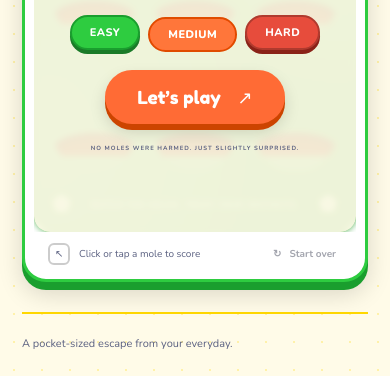
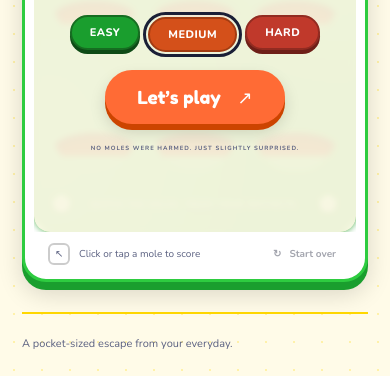
Before and after one commit to partofaplan/whack-a-mole, a plain HTML site: page index.html in a window 390 px wide. Shown: the part 708-1084 px from the top of the page. Drawn offline with nearby package versions, Linux system fonts and the light colour scheme.

Commit message:
fix: address review findings for PR #5
- Darken difficulty button colors for WCAG AA contrast
  (Easy #1a9e2e, Medium #d4501a, Hard #c0392b — all pass 4.5:1 on white)
- Hit-points floater: white text with coral drop-shadow (was coral on green ~1:1)
- Field-top and field-bottom labels: add text-shadow for legibility on green
- Fix float keyframe: rotate baked into translate so no sideways drift
- Selected difficulty button: dark outline marker + hover override so
  selected state stays visually distinct on mobile tap/hover
- prefers-reduced-motion: add animation-iteration-count:1 to stop spinning

```diff
--- a/mobile/style.css
+++ b/mobile/style.css
@@ -33,7 +33,7 @@ p{color:var(--muted);font-size:14px;line-height:1.8}
 .scoreboard strong{font-family:'Fredoka One',cursive;font-size:36px;line-height:1;font-weight:400;color:var(--ink)}
 .scoreboard small{font-size:18px;margin-left:2px;color:var(--muted)}
 .field{position:relative;overflow:hidden;border-radius:16px;background:var(--field);background-image:radial-gradient(ellipse at 5% 80%,#81c78488 0,transparent 50%),radial-gradient(ellipse at 95% 10%,#a5d6a788 0,transparent 50%);height:62vh;min-height:500px;max-height:820px}
-.field-top{display:flex;justify-content:space-between;padding:16px 22px;font-size:7px;letter-spacing:1.2px;color:#fff;font-family:'Nunito',sans-serif;font-weight:700}
+.field-top{display:flex;justify-content:space-between;padding:16px 22px;font-size:7px;letter-spacing:1.2px;color:#fff;font-family:'Nunito',sans-serif;font-weight:700;text-shadow:0 1px 3px rgba(0,0,0,.5)}
 .field-top i{display:inline-block;width:5px;height:5px;background:#fff;border-radius:50%;margin-right:5px}
 .garden{display:grid;grid-template-columns:repeat(3,1fr);grid-template-rows:repeat(3,minmax(0,1fr));gap:16px 40px;padding:12px 48px 28px;height:calc(100% - 80px)}
 .hole{position:relative;border:0;background:transparent;min-width:0;overflow:hidden;border-radius:45%;touch-action:manipulation;isolation:isolate}
@@ -43,9 +43,9 @@ p{color:var(--muted);font-size:14px;line-height:1.8}
 .hole.up .mole{transform:translate(-50%,13%);transition:transform .15s cubic-bezier(.2,1.5,.5,1)}
 .hole.hit .mole{transform:translate(-50%,22%) rotate(-12deg);filter:brightness(1.15)}
 .hole.hit:after{background:#a0522d}
-.hit-points{position:absolute;z-index:5;left:50%;top:0;font-family:'Fredoka One',cursive;font-weight:400;font-size:28px;color:var(--coral);transform:rotate(-8deg);animation:float .65s forwards;pointer-events:none}
-@keyframes float{from{transform:rotate(-8deg) translate(-50%,20px);opacity:1}to{transform:rotate(-8deg) translate(-50%,-30px);opacity:0}}
-.field-bottom{position:absolute;bottom:14px;width:100%;text-align:center;font-size:7px;letter-spacing:1.4px;color:#fff;display:flex;justify-content:center;align-items:center;gap:20px}
+.hit-points{position:absolute;z-index:5;left:50%;top:0;font-family:'Fredoka One',cursive;font-weight:400;font-size:28px;color:#fff;text-shadow:0 2px 0 var(--coral),0 0 6px rgba(0,0,0,.4);animation:float .65s forwards;pointer-events:none}
+@keyframes float{from{transform:translate(-50%,20px) rotate(-8deg);opacity:1}to{transform:translate(-50%,-30px) rotate(-8deg);opacity:0}}
+.field-bottom{position:absolute;bottom:14px;width:100%;text-align:center;font-size:7px;letter-spacing:1.4px;color:#fff;text-shadow:0 1px 3px rgba(0,0,0,.5);display:flex;justify-content:center;align-items:center;gap:20px}
 .field-bottom span{font-size:20px}
 .overlay{position:absolute;inset:0;background:rgba(255,251,232,.92);backdrop-filter:blur(3px);display:flex;align-items:center;justify-content:center;flex-direction:column;z-index:6}
 .overlay[hidden]{display:none}
@@ -70,11 +70,12 @@ footer{display:flex;justify-content:space-between;border-top:2px solid #FFD700;m
 /* Difficulty selector */
 .difficulty{display:flex;gap:8px;justify-content:center;margin:12px 0 6px}
 .difficulty-btn{border:2px solid transparent;background:#e8f5e9;color:var(--ink);border-radius:30px;padding:8px 18px;font-family:'Nunito',sans-serif;font-size:11px;font-weight:800;letter-spacing:.5px;text-transform:uppercase;transition:background .15s,transform .1s,box-shadow .1s}
-.difficulty-btn[data-difficulty="easy"]{background:#2ECC40;color:#fff;border-color:#1a9e2e;box-shadow:0 4px 0 #1a7a28}
-.difficulty-btn[data-difficulty="medium"]{background:#FF6B35;color:#fff;border-color:#cc4400;box-shadow:0 4px 0 #992e00}
-.difficulty-btn[data-difficulty="hard"]{background:#e74c3c;color:#fff;border-color:#b03a2e;box-shadow:0 4px 0 #8a2218}
-.difficulty-btn[aria-pressed="true"]{transform:translateY(2px);box-shadow:none;filter:brightness(1.1)}
-.difficulty-btn:hover{filter:brightness(1.1);transform:translateY(-1px)}
+.difficulty-btn[data-difficulty="easy"]{background:#1a9e2e;color:#fff;border-color:#166d21;box-shadow:0 4px 0 #0e4a16}
+.difficulty-btn[data-difficulty="medium"]{background:#d4501a;color:#fff;border-color:#a33c12;box-shadow:0 4px 0 #7a2a0c}
+.difficulty-btn[data-difficulty="hard"]{background:#c0392b;color:#fff;border-color:#922b21;box-shadow:0 4px 0 #6e1f18}
+.difficulty-btn:hover{filter:brightness(1.12);transform:translateY(-1px)}
+.difficulty-btn[aria-pressed="true"]{transform:translateY(2px);box-shadow:none;outline:3px solid var(--ink);outline-offset:2px}
+.difficulty-btn[aria-pressed="true"]:hover{transform:translateY(2px);filter:none}
 .difficulty-btn:disabled{opacity:.5;cursor:default;transform:none}
 
 /* ── Mobile-specific overrides ─────────────────────────────────────────── */
@@ -117,4 +118,4 @@ footer{display:none}
 .game-footer{padding:10px 12px}
 .game-footer button{font-size:12px;padding:8px 14px;border:2px solid var(--lime);border-radius:20px;background:#f0fdf4}
 @media(max-height:500px){.overlay{padding:8px}.welcome-mark,.overlay-note{display:none}.overlay h2{font-size:24px;margin:6px 0}.overlay p{margin:4px 0}.difficulty{margin:4px 0}.play-button{margin:6px 0}}
-@media(prefers-reduced-motion:reduce){*,*:before,*:after{transition:none!important;animation-duration:.01ms!important}}
+@media(prefers-reduced-motion:reduce){*,*:before,*:after{transition:none!important;animation-duration:.01ms!important;animation-iteration-count:1!important}}
--- a/style.css
+++ b/style.css
@@ -41,7 +41,7 @@ p{color:var(--muted);font-size:14px;line-height:1.8}
 .scoreboard strong{font-family:'Fredoka One',cursive;font-size:36px;line-height:1;font-weight:400;color:var(--ink)}
 .scoreboard small{font-size:18px;margin-left:2px;color:var(--muted)}
 .field{position:relative;overflow:hidden;border-radius:16px;background:var(--field);background-image:radial-gradient(ellipse at 5% 80%,#81c78488 0,transparent 50%),radial-gradient(ellipse at 95% 10%,#a5d6a788 0,transparent 50%);height:62vh;min-height:500px;max-height:820px}
-.field-top{display:flex;justify-content:space-between;padding:16px 22px;font-size:7px;letter-spacing:1.2px;color:#fff;font-family:'Nunito',sans-serif;font-weight:700}
+.field-top{display:flex;justify-content:space-between;padding:16px 22px;font-size:7px;letter-spacing:1.2px;color:#fff;font-family:'Nunito',sans-serif;font-weight:700;text-shadow:0 1px 3px rgba(0,0,0,.5)}
 .field-top i{display:inline-block;width:5px;height:5px;background:#fff;border-radius:50%;margin-right:5px}
 .garden{display:grid;grid-template-columns:repeat(3,1fr);grid-template-rows:repeat(3,minmax(0,1fr));gap:16px 40px;padding:12px 48px 28px;height:calc(100% - 80px)}
 .hole{position:relative;border:0;background:transparent;min-width:0;overflow:hidden;border-radius:45%;touch-action:manipulation;isolation:isolate}
@@ -51,9 +51,9 @@ p{color:var(--muted);font-size:14px;line-height:1.8}
 .hole.up .mole{transform:translate(-50%,13%);transition:transform .15s cubic-bezier(.2,1.5,.5,1)}
 .hole.hit .mole{transform:translate(-50%,22%) rotate(-12deg);filter:brightness(1.15)}
 .hole.hit:after{background:#a0522d}
-.hit-points{position:absolute;z-index:5;left:50%;top:0;font-family:'Fredoka One',cursive;font-weight:400;font-size:28px;color:var(--coral);transform:rotate(-8deg);animation:float .65s forwards;pointer-events:none}
-@keyframes float{from{transform:rotate(-8deg) translate(-50%,20px);opacity:1}to{transform:rotate(-8deg) translate(-50%,-30px);opacity:0}}
-.field-bottom{position:absolute;bottom:14px;width:100%;text-align:center;font-size:7px;letter-spacing:1.4px;color:#fff;display:flex;justify-content:center;align-items:center;gap:20px}
+.hit-points{position:absolute;z-index:5;left:50%;top:0;font-family:'Fredoka One',cursive;font-weight:400;font-size:28px;color:#fff;text-shadow:0 2px 0 var(--coral),0 0 6px rgba(0,0,0,.4);animation:float .65s forwards;pointer-events:none}
+@keyframes float{from{transform:translate(-50%,20px) rotate(-8deg);opacity:1}to{transform:translate(-50%,-30px) rotate(-8deg);opacity:0}}
+.field-bottom{position:absolute;bottom:14px;width:100%;text-align:center;font-size:7px;letter-spacing:1.4px;color:#fff;text-shadow:0 1px 3px rgba(0,0,0,.5);display:flex;justify-content:center;align-items:center;gap:20px}
 .field-bottom span{font-size:20px}
 .overlay{position:absolute;inset:0;background:rgba(255,251,232,.9);backdrop-filter:blur(3px);display:flex;align-items:center;justify-content:center;flex-direction:column;z-index:6}
 .overlay[hidden]{display:none}
@@ -78,14 +78,15 @@ footer>span:last-child{font-size:8px;letter-spacing:1.3px}
 @media(min-width:1450px){main{max-width:1280px}.intro{padding-top:60px;padding-bottom:49px}}
 @media(max-width:800px){header{height:78px}.header-note{display:none}main{padding:0 22px}.intro{padding:35px 0}h1{font-size:48px}.field{height:60vh;min-height:460px;max-height:680px}.garden{padding:10px 24px 24px;gap:12px 20px}.mole{width:100px;height:121px}.hole:after{height:39px}.game-card{max-width:680px;width:100%;margin:auto}footer{margin-top:30px}footer>span:last-child{display:none}}
 @media(max-width:430px){.brand{font-size:22px}.brand-icon{font-size:32px}.sound{padding:8px 12px}h1{font-size:42px}.intro p{font-size:12px}.garden{padding:10px 15px 25px;gap:10px}.field-top{padding:18px 12px;font-size:6px}.field{height:60vh;min-height:380px;max-height:500px}.garden{height:calc(100% - 80px)}.mole{width:76px;height:92px}.hole:after{height:31px}.overlay h2{font-size:30px}.overlay p{font-size:11px}.scoreboard strong{font-size:28px}.stat-label{font-size:7px}.overlay-note{font-size:6px}}
-@media(prefers-reduced-motion:reduce){*,*:before,*:after{transition:none!important;animation-duration:.01ms!important}}
+@media(prefers-reduced-motion:reduce){*,*:before,*:after{transition:none!important;animation-duration:.01ms!important;animation-iteration-count:1!important}}
 
 /* Difficulty selector */
 .difficulty{display:flex;gap:8px;justify-content:center;margin:12px 0 6px}
 .difficulty-btn{border:2px solid transparent;background:#e8f5e9;color:var(--ink);border-radius:30px;padding:8px 18px;font-family:'Nunito',sans-serif;font-size:11px;font-weight:800;letter-spacing:.5px;text-transform:uppercase;transition:background .15s,transform .1s,box-shadow .1s}
-.difficulty-btn[data-difficulty="easy"]{background:#2ECC40;color:#fff;border-color:#1a9e2e;box-shadow:0 4px 0 #1a7a28}
-.difficulty-btn[data-difficulty="medium"]{background:#FF6B35;color:#fff;border-color:#cc4400;box-shadow:0 4px 0 #992e00}
-.difficulty-btn[data-difficulty="hard"]{background:#e74c3c;color:#fff;border-color:#b03a2e;box-shadow:0 4px 0 #8a2218}
-.difficulty-btn[aria-pressed="true"]{transform:translateY(2px);box-shadow:none;filter:brightness(1.1)}
-.difficulty-btn:hover{filter:brightness(1.1);transform:translateY(-1px)}
+.difficulty-btn[data-difficulty="easy"]{background:#1a9e2e;color:#fff;border-color:#166d21;box-shadow:0 4px 0 #0e4a16}
+.difficulty-btn[data-difficulty="medium"]{background:#d4501a;color:#fff;border-color:#a33c12;box-shadow:0 4px 0 #7a2a0c}
+.difficulty-btn[data-difficulty="hard"]{background:#c0392b;color:#fff;border-color:#922b21;box-shadow:0 4px 0 #6e1f18}
+.difficulty-btn:hover{filter:brightness(1.12);transform:translateY(-1px)}
+.difficulty-btn[aria-pressed="true"]{transform:translateY(2px);box-shadow:none;outline:3px solid var(--ink);outline-offset:2px}
+.difficulty-btn[aria-pressed="true"]:hover{transform:translateY(2px);filter:none}
 .difficulty-btn:disabled{opacity:.5;cursor:default;transform:none}
```
